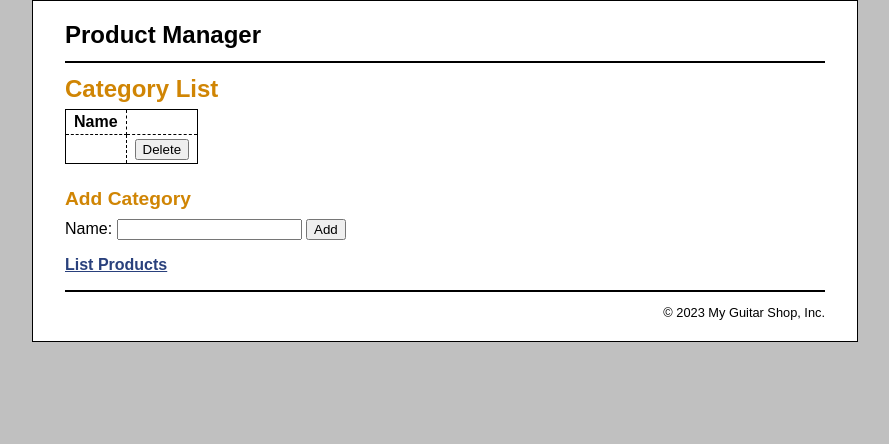
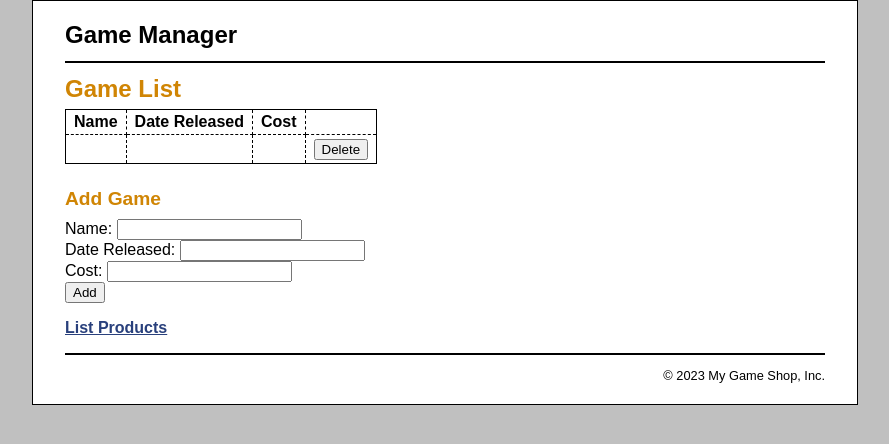
Before and after one commit to APTASU/SqLIZE, a PHP site: page /category_list.php in a window 1280 px wide. Shown: the top 444 px of the page, without its empty margins (195-1084 px from the left). Run offline with PHP 8.4, Linux system fonts and the light colour scheme; tables that the repository leaves empty or names only in its code hold one stand-in row (values such as "Sample post"); data that the repository does not hold is empty.

Commit message:
Update category_list.php

```diff
--- a/category_list.php
+++ b/category_list.php
@@ -1,12 +1,12 @@
 <?php
 require_once('database.php');
 
-// Get all categories
-$query = 'SELECT * FROM categories
-                       ORDER BY categoryID';
+// Get all games
+$query = 'SELECT * FROM Game
+          ORDER BY GameID';
 $statement = $db->prepare($query);
 $statement->execute();
-$categories = $statement->fetchAll();
+$games = $statement->fetchAll();
 $statement->closeCursor();
 ?>
 <!DOCTYPE html>
@@ -14,27 +14,31 @@
 
 <!-- the head section -->
 <head>
-    <title>My Guitar Shop</title>
+    <title>My Game Shop</title>
     <link rel="stylesheet" type="text/css" href="main.css" />
 </head>
 
 <!-- the body section -->
 <body>
-<header><h1>Product Manager</h1></header>
+<header><h1>Game Manager</h1></header>
 <main>
-    <h1>Category List</h1>
+    <h1>Game List</h1>
     <table>
         <tr>
             <th>Name</th>
+            <th>Date Released</th>
+            <th>Cost</th>
             <th>&nbsp;</th>
         </tr>
-        <?php foreach ($categories as $category) : ?>
+        <?php foreach ($games as $game) : ?>
         <tr>
-            <td><?php echo $category['categoryName']; ?></td>
+            <td><?php echo $game['Gamename']; ?></td>
+            <td><?php echo $game['Date_Realeased']; ?></td>
+            <td><?php echo $game['GameCost']; ?></td>
             <td>
-                <form action="delete_category.php" method="post">
-                    <input type="hidden" name="category_id"
-                           value="<?php echo $category['categoryID']; ?>"/>
+                <form action="delete_game.php" method="post">
+                    <input type="hidden" name="game_id"
+                           value="<?php echo $game['GameID']; ?>"/>
                     <input type="submit" value="Delete"/>
                 </form>
             </td>
@@ -42,20 +46,30 @@
         <?php endforeach; ?>
     </table>
 
-    <h2 class="margin_top_increase">Add Category</h2>
-    <form action="add_category.php" method="post"
-          id="add_category_form">
+    <h2 class="margin_top_increase">Add Game</h2>
+    <form action="add_game.php" method="post"
+          id="add_game_form">
 
         <label>Name:</label>
         <input type="text" name="name" />
-        <input id="add_category_button" type="submit" value="Add"/>
+        <br>
+
+        <label>Date Released:</label>
+        <input type="text" name="date_released" />
+        <br>
+
+        <label>Cost:</label>
+        <input type="text" name="cost" />
+        <br>
+
+        <input id="add_game_button" type="submit" value="Add"/>
     </form>
 
     <p><a href="index.php">List Products</a></p>
 
 </main>
 <footer>
-    <p>&copy; <?php echo date("Y"); ?> My Guitar Shop, Inc.</p>
+    <p>&copy; <?php echo date("Y"); ?> My Game Shop, Inc.</p>
 </footer>
 </body>
 </html>
```
